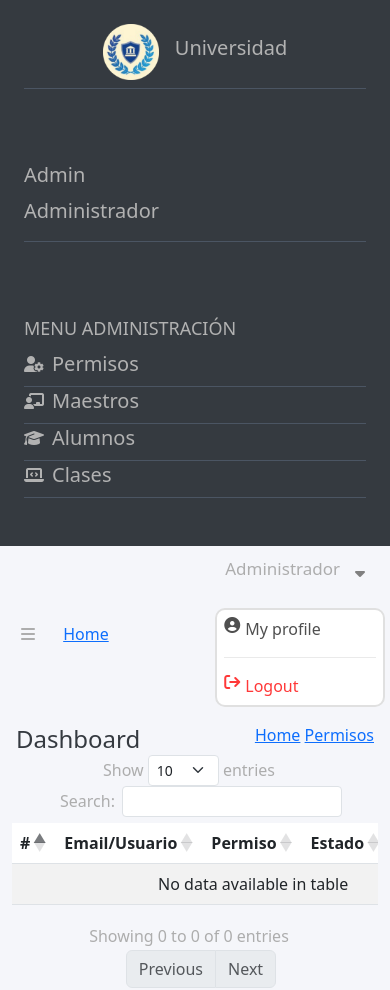
After one commit to Milton-Dis3000/education_plataform, a PHP site: page /views_Admin/permiso_crud.php in a window 390 px wide. The commit adds this page. Run offline with PHP 8.4, Linux system fonts and the light colour scheme; data that the repository does not hold is empty; style sheets or scripts are compiled from the project's sources; some libraries are stand-ins or nearby versions.

Commit message:
SecondCommit

```diff
--- a/css/style.css
+++ b/css/style.css
@@ -106,3 +106,24 @@ nav {
   cursor: pointer;
 
 }
+
+
+
+/* Estilos para dispositivos móviles */
+@media (max-width: 640px) {
+  #toggleBar {
+    position: static;
+    width: 100%;
+    height: auto;
+    padding: 0;
+    transition: none;
+  }
+
+  #toggleBar.active {
+    padding: 5px 0;
+    height: auto;
+    transition: 1s height ease-in;
+  }
+
+
+}
--- /dev/null
+++ b/handle_db/connection.php
@@ -0,0 +1,14 @@
+<?php
+
+$hostname = "localhost";
+$username = "root";
+$password = "";
+$dbname = "university";
+$dsn = "mysql:host=$hostname;dbname=$dbname";
+// echo "Connected";
+
+try{
+    $pdo = new PDO($dsn, $username, $password);
+} catch (PDOException $e){
+    echo "Error:" . $e->getMessage();
+}
--- /dev/null
+++ b/views_Admin/permiso_crud.php
@@ -0,0 +1,221 @@
+<!DOCTYPE html>
+<html lang="es">
+
+<head>
+    <meta charset="UTF-8">
+    <meta name="viewport" content="width=device-width, initial-scale=1.0">
+    <link rel="stylesheet" href="https://cdnjs.cloudflare.com/ajax/libs/font-awesome/6.4.0/css/all.min.css" integrity="sha512-iecdLmaskl7CVkqkXNQ/ZH/XLlvWZOJyj7Yy7tcenmpD1ypASozpmT/E0iPtmFIB46ZmdtAc9eNBvH0H/ZpiBw==" crossorigin="anonymous" referrerpolicy="no-referrer" />
+    <link href="/dist/output.css" rel="stylesheet">
+    <!-- Data table plugin-->
+    <script src="https://code.jquery.com/jquery-3.7.0.js"></script>
+    <script src="https://cdn.datatables.net/1.13.6/js/jquery.dataTables.min.js"></script>
+    <script src="https://cdn.datatables.net/1.13.6/js/dataTables.bootstrap5.min.js"></script>
+    <link rel="stylesheet" href="https://cdnjs.cloudflare.com/ajax/libs/twitter-bootstrap/5.3.0/css/bootstrap.min.css">
+    <link rel="stylesheet" href="https://cdn.datatables.net/1.13.6/css/dataTables.bootstrap5.min.css">
+    <script src="/Js/main.js" defer></script>
+    <link rel="stylesheet" href="/css/style.css">
+
+
+    <title>Permisos</title>
+
+</head>
+
+<body>
+
+    <main class="flex flex-col md:flex-row h-screen w-full ">
+        <section class="flex flex-col w-full md:w-1/5 bg-[#353A40] text-[#B2B2B2]">
+            <div class=" p-4 mb-4">
+                <div class="flex justify-center items-center border-b border-gray-600 pb-2">
+                    <img src="/img/circlelogo.png" alt="Logo" class="w-14 h-14 mr-4">
+                    <h2 class="text-xl">Universidad</h2>
+                </div>
+            </div>
+
+            <div class="p-4 mb-4">
+                <div class="flex flex-col border-b border-gray-600 pb-2">
+                    <h2 class="text-xl">Admin</h2>
+                    <h2 class="text-xl">Administrador</h2>
+                </div>
+            </div>
+
+            <div class="p-4 mb-4 flex flex-col ">
+                <h2 class="text-lg">MENU ADMINISTRACIÓN</h2>
+
+                <div class="flex flex-row items-center border-b border-gray-600 pb-2 cursor-pointer hover:bg-gray-100">
+                    <span class="cursor-pointer"><i class="fa-solid fa-user-gear mr-2"></i></span>
+                    <form action="/views/Admin/permiso_crud.php" method="post">
+                        <button type="submit" class="text-xl">Permisos</button>
+                    </form>
+                </div>
+
+                <div class="flex flex-row items-center border-b border-gray-600 pb-2 cursor-pointer hover:bg-gray-100">
+                    <span class="cursor-pointer"><i class="fa-solid fa-chalkboard-user mr-2"></i></span>
+                    <form action="/views/Admin/maestro_crud.php" method="post">
+                        <button class="text-xl">Maestros</button>
+                    </form>
+                </div>
+
+                <div class="flex flex-row items-center border-b border-gray-600 pb-2 cursor-pointer hover:bg-gray-100">
+                    <span class="cursor-pointer"><i class="fa-solid fa-graduation-cap mr-2"></i></span>
+                    <form action="/views/Admin/alumno_crud.php" method="post">
+                        <button class="text-xl">Alumnos</button>
+                    </form>
+                </div>
+
+                <div class="flex flex-row items-center border-b border-gray-600 pb-2 cursor-pointer hover:bg-gray-100">
+                    <span class="cursor-pointer"><i class="fa-solid fa-laptop-code mr-2"></i></span>
+                    <form action="/views/Admin/clases_crud.php" method="post">
+                        <button class="text-xl">Clases</button>
+                    </form>
+                </div>
+
+            </div>
+        </section>
+
+        <section class="w-full md:w-4/5 h-auto bg-[#F5F6FA] text-[#ADADAD] ">
+
+            <!-- toglleBar -->
+            <nav>
+                <div id="isologotipo" class="">
+                    <span class="pl-4 pr-4 mr-2 cursor-pointer"><i class="fa-solid fa-bars"></i></span>
+                    <a href="src\Views\Administrador\permisos_nav.php">Home</a>
+                </div>
+                <ul>
+
+                    <div id="toggleContainer">
+                        <p>Administrador</p>
+
+                        <div id="toggleIcons">
+
+                            <i class="fa-solid fa-sort-down"></i>
+
+                        </div>
+
+                    </div>
+
+                    <div id="toggleBar">
+
+                        <div id="infeText">
+
+                            <div id="profile">
+                                <i class="fa-solid fa-circle-user"></i>
+
+                                <a href="profile.php">My profile</a>
+                            </div>
+
+                            <hr>
+                            <div id="logout">
+                                <i class="fa-solid fa-arrow-right-from-bracket"></i>
+
+                                <a href="../index.php">Logout</a>
+
+                            </div>
+                        </div>
+
+                    </div>
+                </ul>
+            </nav>
+
+            <div class="pl-4  w-full h-auto flex ">
+                <div class="pr-4flex-grow flex items-center">
+
+                    <button class="text-[#353A40] text-2xl cursor-pointer">Dashboard</button>
+
+                </div>
+
+                <div class="pl-4 pr-4 ml-auto">
+                    <a href="/views/Admin/admin.php" class="underline hover:no-underline">Home</a>
+                    <a href="/views/Admin/permiso_crud.php" class="underline hover:no-underline">Permisos</a>
+                </div>
+            </div>
+
+            <!-- TABLE XXXXXXXXXXXXXXXXXXXXXXXXXXXXXXXXX-->
+
+            <div class="container">
+                <div class="table-responsive">
+                    <table id="example" class="table table-striped">
+                        <thead>
+                            <tr>
+                                <th class="py-2">#</th>
+                                <th class="py-2">Email/Usuario</th>
+                                <th class="py-2">Permiso</th>
+                                <th class="py-2">Estado</th>
+                                <th class="py-2">Acciones</th>
+                            </tr>
+                        </thead>
+                        <tbody>
+
+                            <?php
+                            require_once("../handle_db/connection.php");
+
+                            $query = "SELECT * FROM usuarios_datos
+                            inner join roles
+                            on usuarios_datos.rol_id = roles.id_rol";
+                            $stmt = $pdo->query($query);
+
+                            if ($stmt) {
+                                while ($row = $stmt->fetch(PDO::FETCH_ASSOC)) {
+                            ?>
+                                    <tr>
+                                        <th class="text-sm text-gray-500">
+                                            <?= $row["id_ud"] ?>
+                                        </th>
+                                        <th class="text-sm text-gray-500">
+                                            <?= $row["Correo"] ?>
+                                        </th>
+
+                                        <th>
+                                            <button class="bg-blue-500 hover:bg-blue-700 text-white font-medium py-0.5 px-2 rounded text-xs">
+                                                <?= $row["nombre_rol"] ?>
+                                            </button>
+                                        </th>
+                                        <th>
+                                            <button class="bg-green-500 hover:bg-green-700 text-white font-medium py-0.5 px-2 rounded text-xs">
+                                                <?= $row["Estado"] ?>
+                                            </button>
+                                        </th>
+
+                                        <th>
+                                        <a href="">
+                                            <button class="text-gray-600 font-bold py-1 px-2 rounded text-xs">
+                                                    <i class="far fa-pen-to-square text-blue-500 hover:text-blue-600"></i>
+                                                </button>
+                                            </a>
+
+                                            <a href="../handle_db/delete_permisos.php?id=<?=$row['id_ud'] ?>">
+                                                <button class="text-gray-600 font-bold py-1 px-2 rounded text-xs">
+                                                    <i class="fa-solid fa-trash-can text-red-500 hover:text-red-600"></i>
+                                                </button>
+                                            </a>
+
+
+                                        </th>
+
+                                    </tr>
+                            <?php
+
+                                }
+                            } else {
+                                echo "Error en la consulta.";
+                            }
+                            ?>
+
+
+                        </tbody>
+                    </table>
+                </div>
+            </div>
+
+            <script>
+                $(document).ready(function() {
+                    $('#example').DataTable();
+                });
+            </script>
+
+        </section>
+    </main>
+
+
+</body>
+
+</html>
```
Also changed, not shown: connection.php (deleted, +0 -22 lines), handle_db/delete_permisos.php (added, +11 -0 lines), views/Admin/maestro_crud.php (deleted, +0 -172 lines), views_Admin/maestro_crud.php (renamed from views/Admin/permiso_crud.php, +30 -4 lines), views_Admin/Alumnos/alumno.php (renamed from views/Alumnos/alumno.php), views_Admin/Maestros/maestro.php (renamed from views/Maestros/maestro.php), views_Admin/admin.php (renamed from views/Admin/admin.php), views_Admin/alumno_crud.php (renamed from views/Admin/alumno_crud.php), views_Admin/clases_crud.php (renamed from views/Admin/clases_crud.php), views_Admin/edit_Permisos.php (renamed from views/Admin/edit_Permisos.php), views_Admin/login.php (added).
